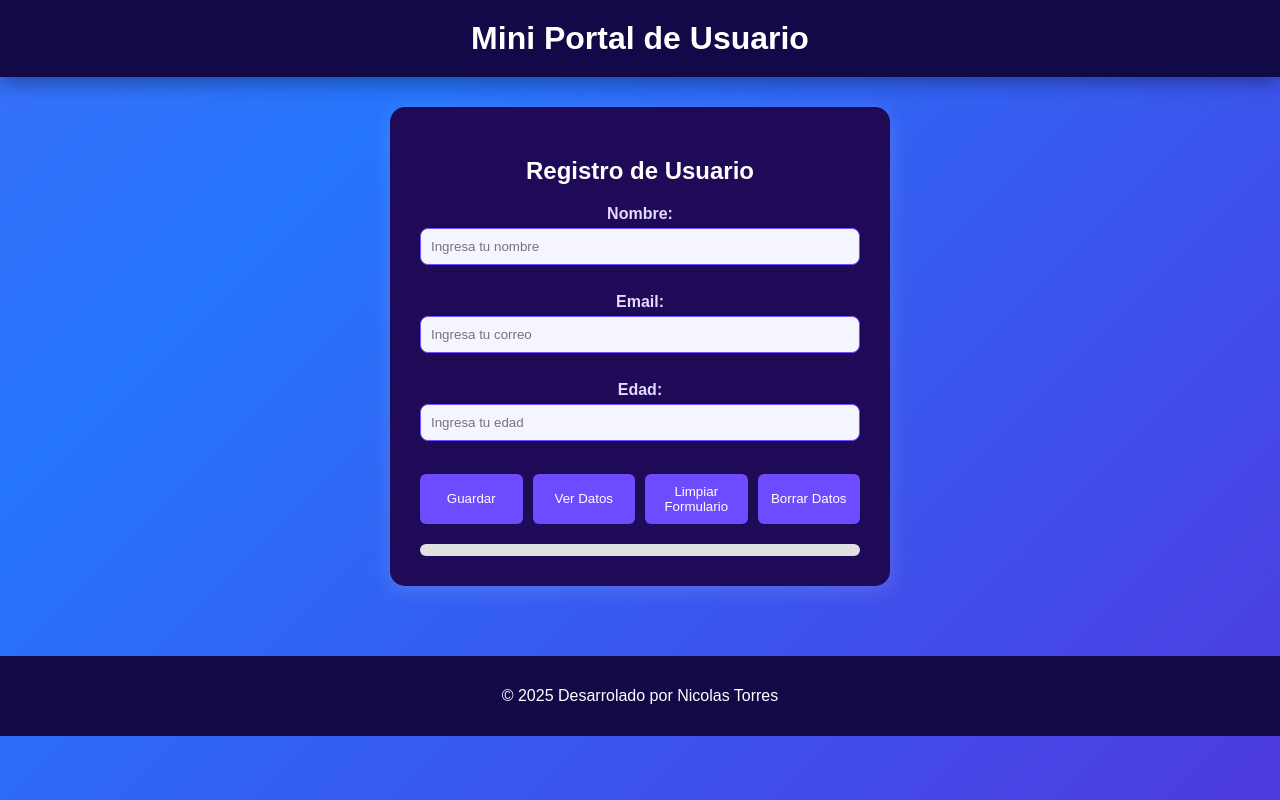
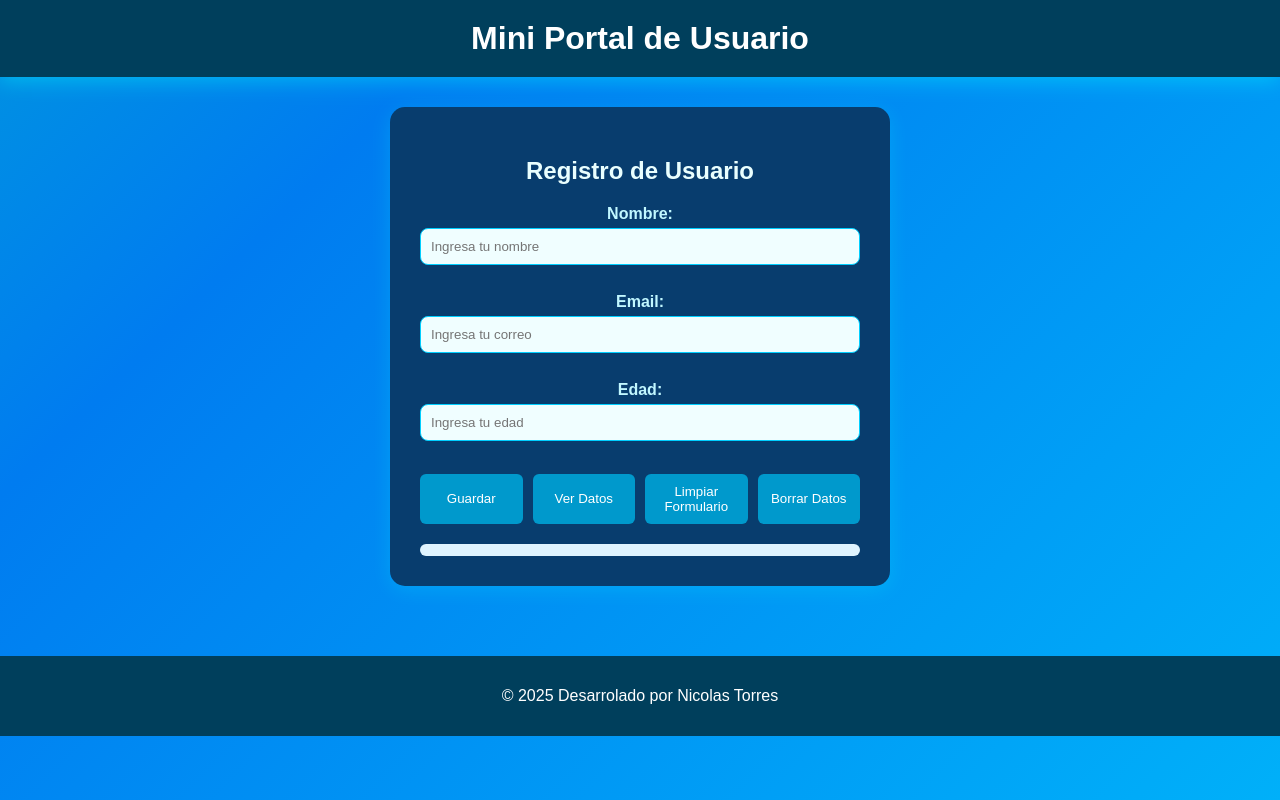
Before and after one commit to josephnicolastorres6-web/localstore2, a plain HTML site: page index.html in a window 1280 px wide. Drawn offline with Linux system fonts and the light colour scheme.

Commit message:
segundo commit

```diff
--- a/estilos.css
+++ b/estilos.css
@@ -7,11 +7,12 @@ body {
   margin: 0;
   padding: 0;
   text-align: center;
-  background: linear-gradient(-45deg, #6a11cb, #2575fc, #8e54e9, #4776e6);
+  background: linear-gradient(-45deg, #00d4ff, #007cf0, #00f5a0, #00c3ff);
   background-size: 400% 400%;
   animation: gradientMove 12s ease infinite;
-  color: #fff;
+  color: #ffffff;
 }
+
 @keyframes gradientMove {
   0% { background-position: 0% 50%; }
   50% { background-position: 100% 50%; }
@@ -20,10 +21,10 @@ body {
 
 /* Encabezado */
 header {
-  background-color: #120a48;
+  background-color: #003f5c;
   color: white;
   font-weight: bold;
-  box-shadow: 0 4px 20px rgba(0, 0, 0, 0.4);
+  box-shadow: 0 4px 20px rgba(0, 255, 255, 0.4);
   text-align: center;
   padding: 20px 0;
 }
@@ -41,17 +42,17 @@ main {
 }
 
 .card {
-  background: #1f0a57;
+  background: #083d6e;
   padding: 30px;
   border-radius: 15px;
-  box-shadow: 0 4px 20px rgba(255, 255, 255, 0.15);
+  box-shadow: 0 4px 20px rgba(0, 255, 255, 0.2);
   max-width: 500px;
   width: 100%;
 }
 
 h2 {
   text-align: center;
-  color: #ffffff;
+  color: #e9ffff;
   margin-bottom: 20px;
 }
 
@@ -60,16 +61,17 @@ label {
   font-weight: bold;
   display: block;
   margin-top: 10px;
-  color: #e4d9ff;
+  color: #c1f7ff;
 }
 
 input {
   width: 100%;
   padding: 10px;
-  border: 1px solid #6d50ff;
+  border: 1px solid #00cfff;
   border-radius: 8px;
   margin-top: 5px;
-  background: #f5f5ff;
+  background: #f0feff;
+  color: #000;
 }
 
 .error {
@@ -92,7 +94,7 @@ button {
   flex: 1;
   padding: 10px;
   border: none;
-  background-color: #6d4bff;
+  background-color: #0099cc;
   color: white;
   border-radius: 6px;
   cursor: pointer;
@@ -100,13 +102,13 @@ button {
 }
 
 button:hover {
-  background-color: #4d1df2;
+  background-color: #006f99;
 }
 
 /* Barra progreso */
 .progreso-container {
   width: 100%;
-  background-color: #e0e0e0;
+  background-color: #dff4ff;
   border-radius: 10px;
   height: 12px;
   margin-top: 20px;
@@ -115,7 +117,7 @@ button:hover {
 #barraProgreso {
   height: 100%;
   width: 0%;
-  background-color: #4CAF50;
+  background-color: #21e6a1;
   border-radius: 10px;
   transition: width 0.3s ease;
 }
@@ -124,10 +126,10 @@ button:hover {
 .imagen-container {
   margin-top: 20px;
   padding: 15px;
-  background: #2a0a6f;
-  border: 2px dashed #906cff;
+  background: #0e4d70;
+  border: 2px dashed #00e1ff;
   border-radius: 10px;
-  color: #d7c8ff;
+  color: #d2f9ff;
 }
 
 #previewImagen {
@@ -142,17 +144,17 @@ button:hover {
 /* Datos mostrados */
 .datosMostrados {
   margin-top: 25px;
-  background-color: #f9f9f9;
+  background-color: #ffffff;
   border-radius: 10px;
   padding: 15px;
-  border: 1px solid #ddd;
+  border: 1px solid #bcecff;
   display: none;
   color: #000;
 }
 
 .datosMostrados h3 {
   margin-top: 0;
-  color: #000000;
+  color: #003f5c;
 }
 
 .datosMostrados p {
@@ -163,7 +165,7 @@ button:hover {
 /* Footer */
 footer {
   text-align: center;
-  background-color: #120a48;
+  background-color: #003f5c;
   color: white;
   padding: 15px 0;
   margin-top: 40px;
```
